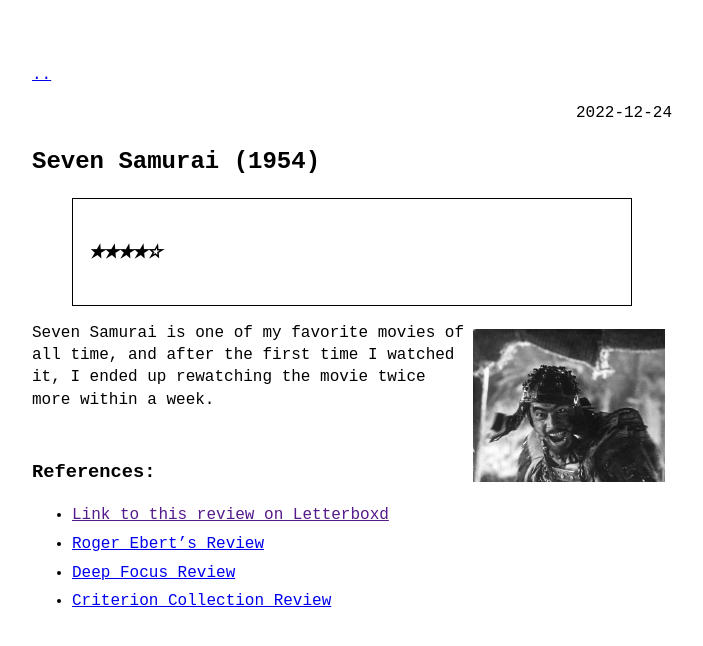
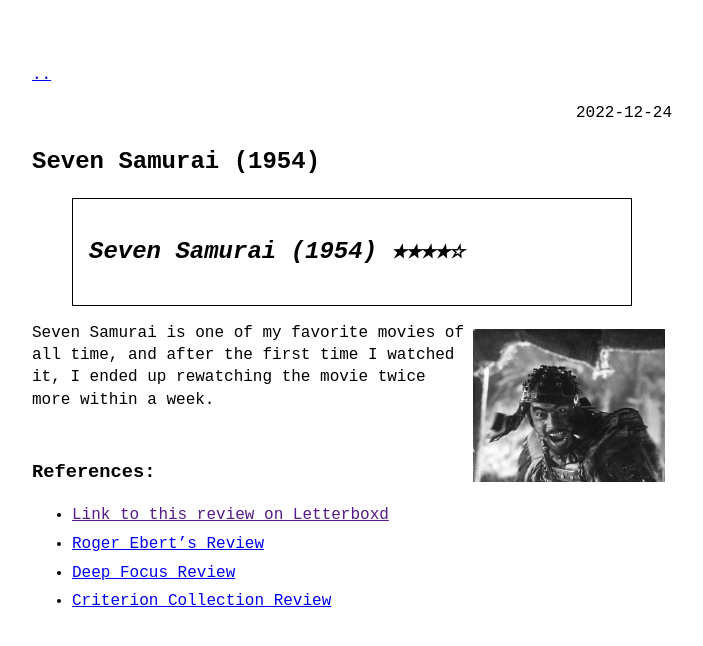
Before and after one commit to abadari3/abadari3.github.io, a Jekyll site: the page built from _posts/2022-12-24-Seven Samurai 1954.md, in a window 1280 px wide. Shown: the top 646 px of the page, without its empty margins (288-991 px from the left). Built offline with Jekyll 4.4.1, drawn with Linux system fonts in a browser that asks for light colours.

Commit message:
fix title

```diff
--- a/_posts/2022-12-24-Seven Samurai 1954.md
+++ b/_posts/2022-12-24-Seven Samurai 1954.md
@@ -3,7 +3,7 @@ layout: post
 title: Seven Samurai (1954)
 ---
 
-> # ★★★★☆
+> # Seven Samurai (1954) ★★★★☆
 
 <img align="right" src="https://raw.githubusercontent.com/abadari3/abadari3.github.io/master/_images/sevensamurai1.jpeg" style="float: right;margin-right: 7px;margin-left: 7px;margin-top: 7px;width: 30%">
 Seven Samurai is one of my favorite movies of all time, and after the first time I watched it, I ended up rewatching the movie twice more within a week.
```
Also changed, not shown: 1 other file.
